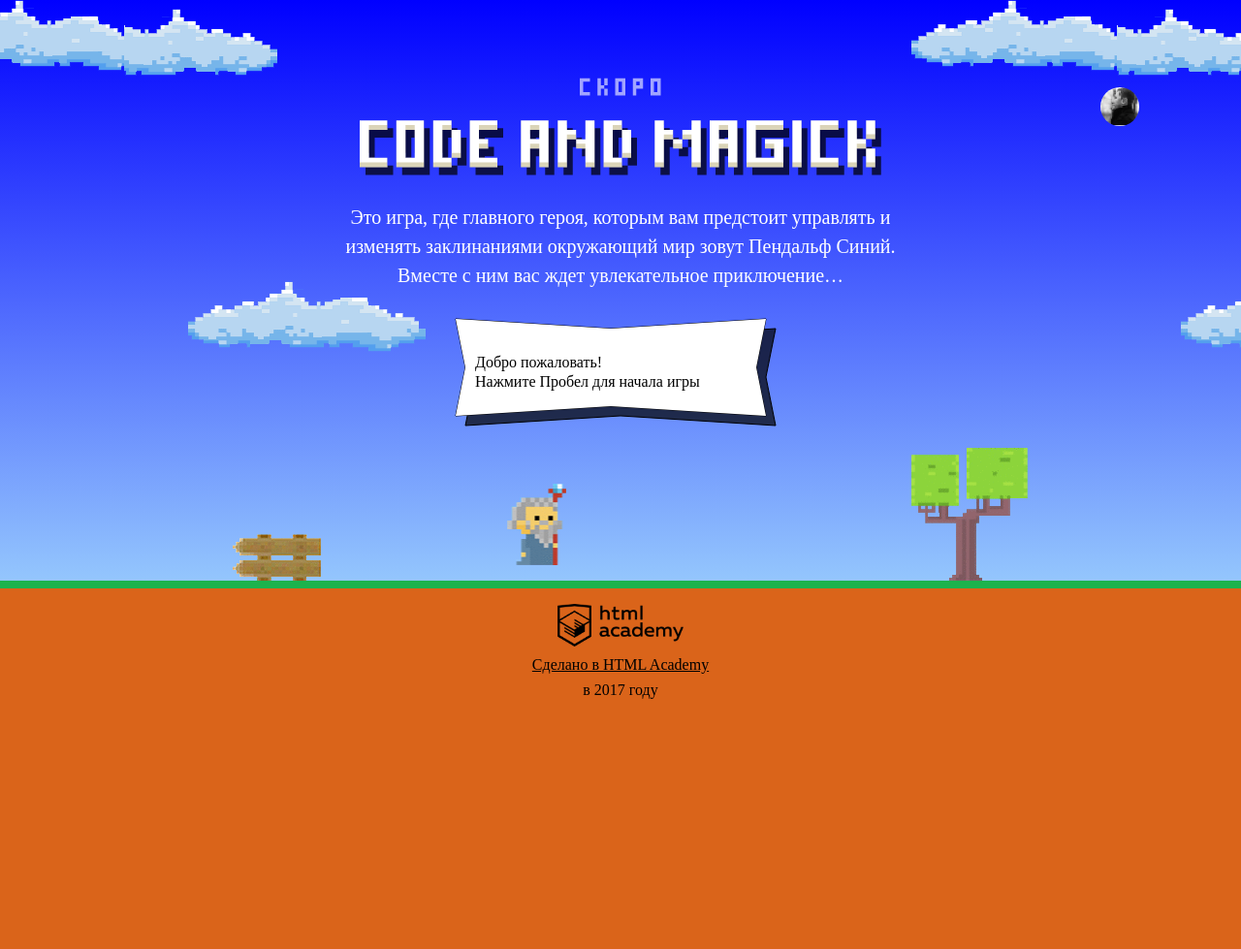
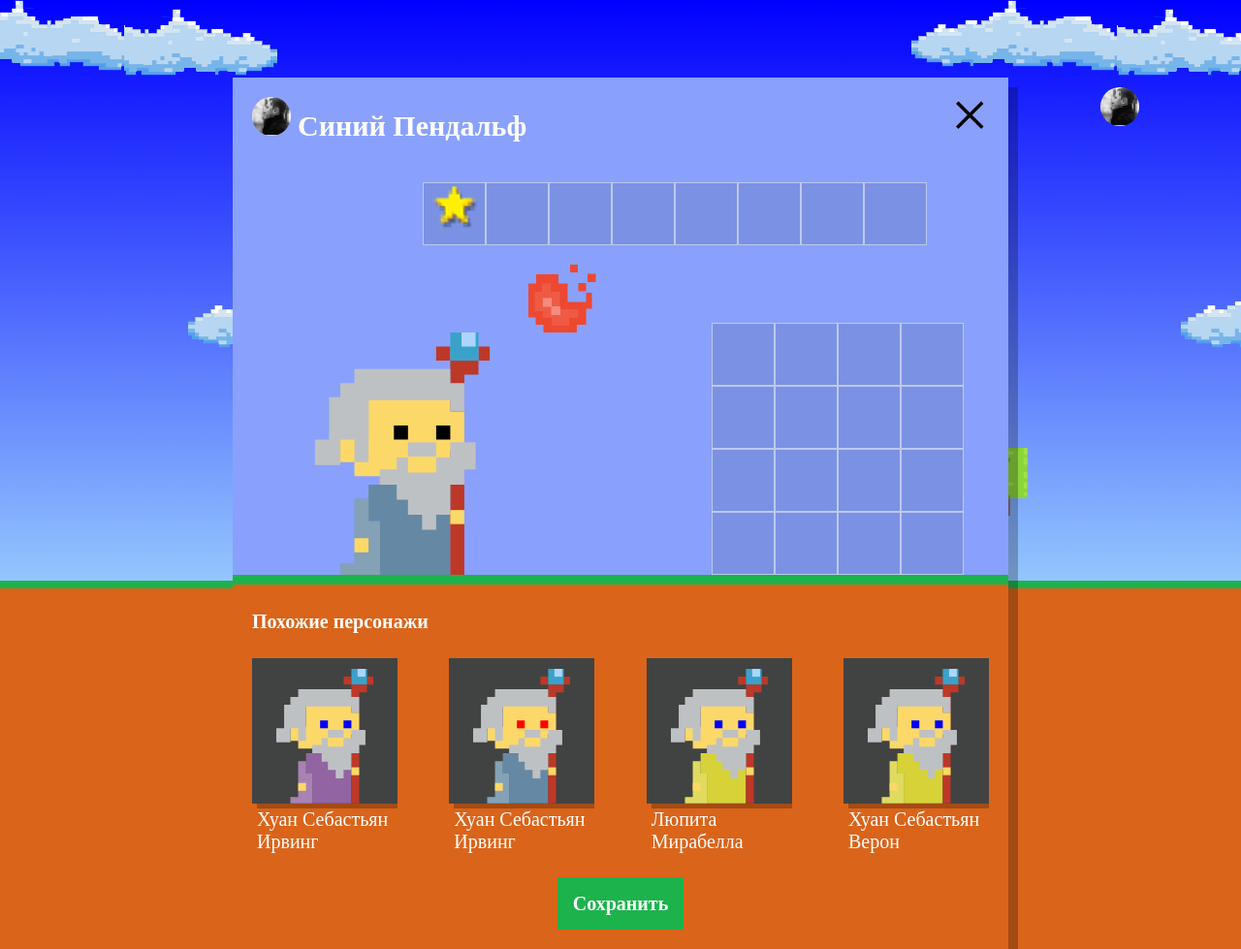
Before and after one commit to okokanya/704543-code-and-magick-17, a website: page index.html in a window 1280 px wide. Shown: the whole page at 97% size. Before the commit the page ends 800 px from the top, so only its background shows below. Drawn offline with Linux system fonts and the light colour scheme; a web font is replaced by a local one.

Commit message:
create setup.js

```diff
--- a/index.html
+++ b/index.html
@@ -201,6 +201,8 @@ var getWizardY = function(height) {
 </script>
 <script src="js/stat.js"></script>
 <script src="js/game.js"></script>
+<script src="js/setup.js"></script>
+
 
 </body>
 </html>
--- /dev/null
+++ b/js/setup.js
@@ -0,0 +1,42 @@
+'use strict';
+
+var names = ['Иван', 'Хуан Себастьян', 'Мария', 'Кристоф', 'Виктор', 'Юлия', 'Люпита', 'Вашингтон'];
+var surnames = ['да Марья', 'Верон', 'Мирабелла', 'Вальц', 'Онопко', 'Топольницкая', 'Нионго', 'Ирвинг'];
+var coatColor = ['rgb(101, 137, 164)', 'rgb(241, 43, 107)', 'rgb(146, 100, 161)', 'rgb(56, 159, 117)', 'rgb(215, 210, 55)', 'rgb(0, 0, 0)'];
+var eyesColor = ['black', 'red', 'blue', 'yellow', 'green'];
+
+var getRandom = function (arrayToRandomize) {
+  var randomCoef = Math.floor(Math.random() * arrayToRandomize.length);
+  var randomItem = arrayToRandomize[randomCoef];
+  return randomItem;
+};
+
+var getFullName = function (namesArray, surnamesArray) {
+  var randomName = getRandom(namesArray);
+  var randomSurname = getRandom(surnamesArray);
+  var fullName = '';
+  fullName = randomName + ' ' + randomSurname;
+  return fullName;
+};
+
+var userDialog = document.querySelector('.setup');
+userDialog.classList.remove('hidden');
+
+document.querySelector('.setup-similar').classList.remove('hidden');
+
+var similarListElement = document.querySelector('.setup-similar-list');
+var similarWizardTemplate = document.querySelector('#similar-wizard-template')
+    .content
+    .querySelector('.setup-similar-item');
+
+var renderWizard = function (namesArray, surnamesArray, coatColorArray, eyeColorArray) {
+  for (var i = 0; i < 4; i++) {
+    var wizardElement = similarWizardTemplate.cloneNode(true);
+    similarListElement.appendChild(wizardElement);
+    wizardElement.querySelector('.setup-similar-label').textContent = getFullName(namesArray, surnamesArray);
+    wizardElement.querySelector('.wizard-coat').style.fill = getRandom(coatColorArray);
+    wizardElement.querySelector('.wizard-eyes').style.fill = getRandom(eyeColorArray);
+  }
+};
+
+renderWizard(names, surnames, coatColor, eyesColor);
```
